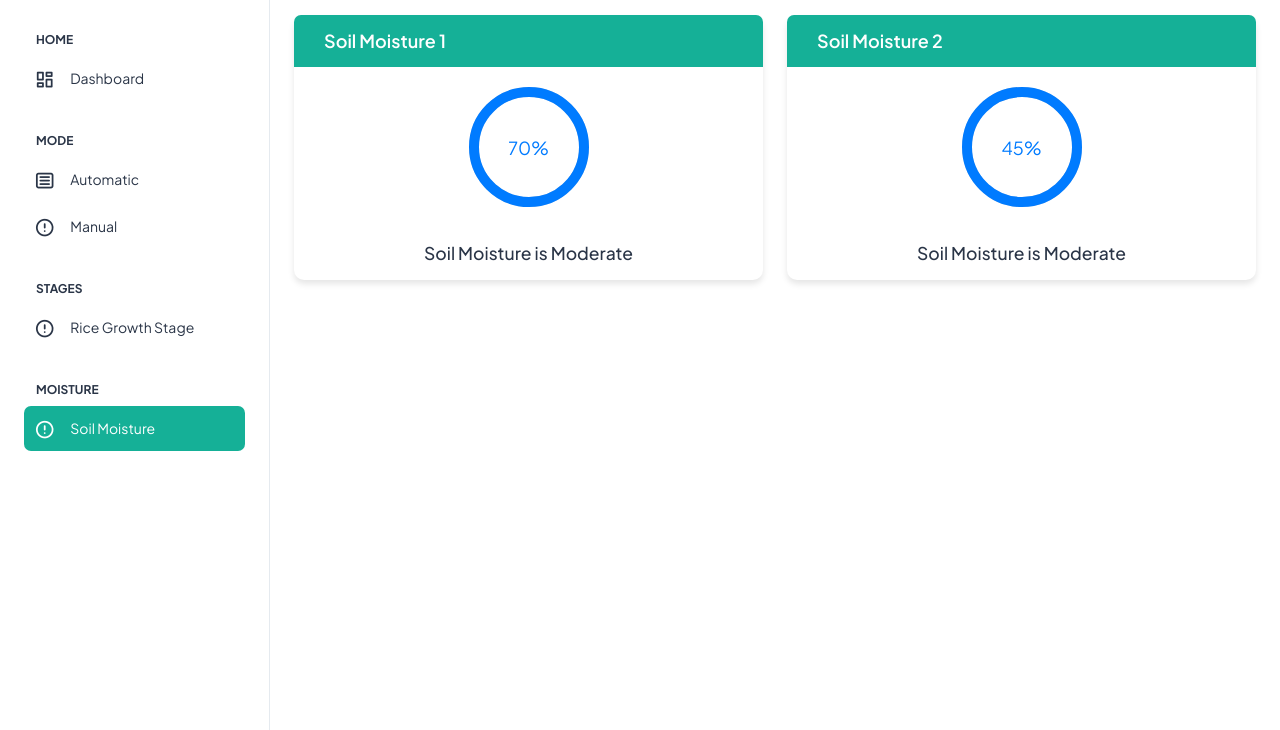
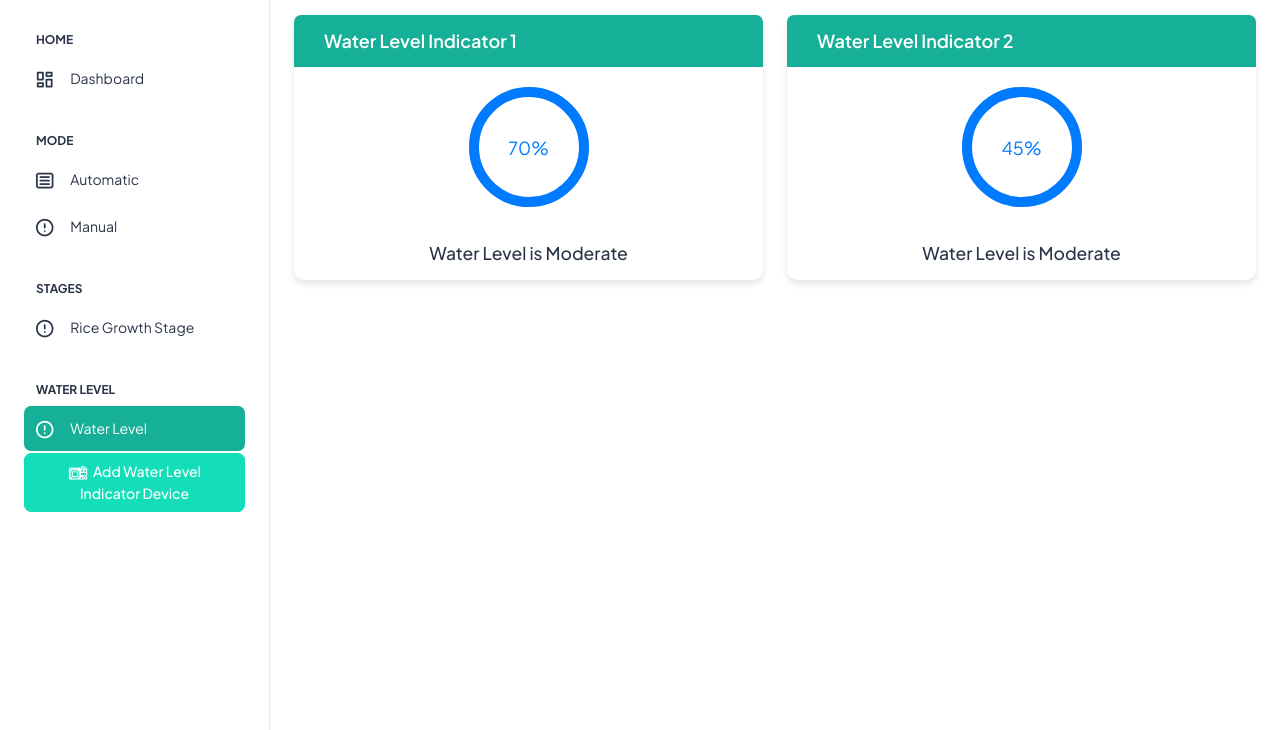
Before and after one commit to Arambuuuuu/Capstone, a PHP site: page /moisture.php in a window 1280 px wide. Shown: the part 70-800 px from the top of the page. Run offline with PHP 8.4, Linux system fonts and the light colour scheme.

Commit message:
WaterLevelandStage

```diff
--- a/src/php/moisture.php
+++ b/src/php/moisture.php
@@ -75,7 +75,7 @@
                         </li>
                         <li class="nav-small-cap">
                             <i class="ti ti-dots nav-small-cap-icon fs-4"></i>
-                            <span class="hide-menu">Moisture</span>
+                            <span class="hide-menu">Water Level</span>
                         </li>
                         <li class="sidebar-item">
                             <a class="sidebar-link" href="./moisture.php" aria-expanded="false"
@@ -83,10 +83,19 @@
                                 <span>
                                     <i class="ti ti-alert-circle"></i>
                                 </span>
-                                <span class="hide-menu">Soil Moisture</span>
+                                <span class="hide-menu">Water Level</span>
                             </a>
                         </li>
+                        <li> <!-- Button to trigger modal -->
+                            <button type="button" class="btn btn-success sidebar-item" data-bs-toggle="modal"
+                                data-bs-target="#addMoistSensingDeviceModal">
+                                <img src="../assets/images/microcontroller.png" height="20px">&nbsp; Add Water Level Indicator
+                                Device
+                            </button>
+                        </li>
 
+                        <!-- Container for displaying added devices -->
+                        <div id="deviceList" class="mt-3"></div>
                 </nav>
                 <!-- End Sidebar navigation -->
             </div>
@@ -119,7 +128,7 @@
                     <div class="col-md-6 mb-3 mb-md-0">
                         <div class="card">
                             <div class="card-header bg-green1">
-                                <h5 class="card-title fw-semibold text-white mb-0">Soil Moisture 1</h5>
+                                <h5 class="card-title fw-semibold text-white mb-0">Water Level Indicator 1</h5>
                             </div>
                             <div class="card-body d-flex justify-content-center align-items-center">
                                 <!-- Circular Progress Loading -->
@@ -133,7 +142,7 @@
 
                                 <!-- Content for the first card -->
                             </div>
-                            <h5 class="text-center mt-3 mb-3">Soil Moisture is Moderate</h5>
+                            <h5 class="text-center mt-3 mb-3">Water Level is Moderate</h5>
                         </div>
 
                     </div>
@@ -141,7 +150,7 @@
                     <div class="col-md-6 mb-3 mb-md-0">
                         <div class="card">
                             <div class="card-header bg-green1">
-                                <h5 class="card-title fw-semibold text-white mb-0">Soil Moisture 2</h5>
+                                <h5 class="card-title fw-semibold text-white mb-0">Water Level Indicator 2</h5>
                             </div>
                             <div class="card-body d-flex justify-content-center align-items-center">
                                 <!-- Circular Progress Loading -->
@@ -154,7 +163,7 @@
                                 </div>
                                 <!-- Content for the second card -->
                             </div>
-                            <h5 class="text-center mt-3 mb-3">Soil Moisture is Moderate</h5>
+                            <h5 class="text-center mt-3 mb-3">Water Level is Moderate</h5>
                         </div>
                     </div>
                 </div>
```
Also changed, not shown: src/php/stage.php (+11 -2 lines).
